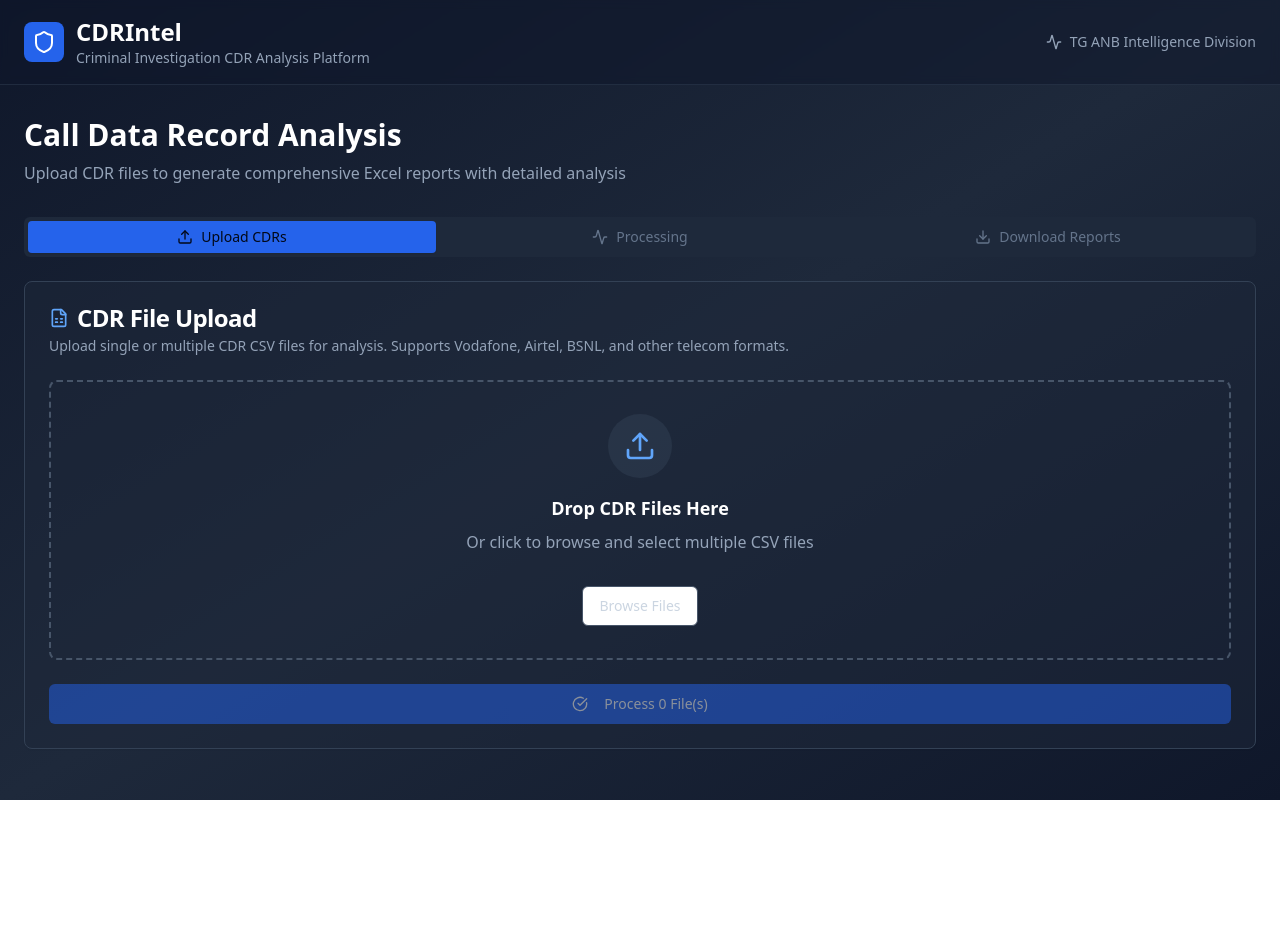
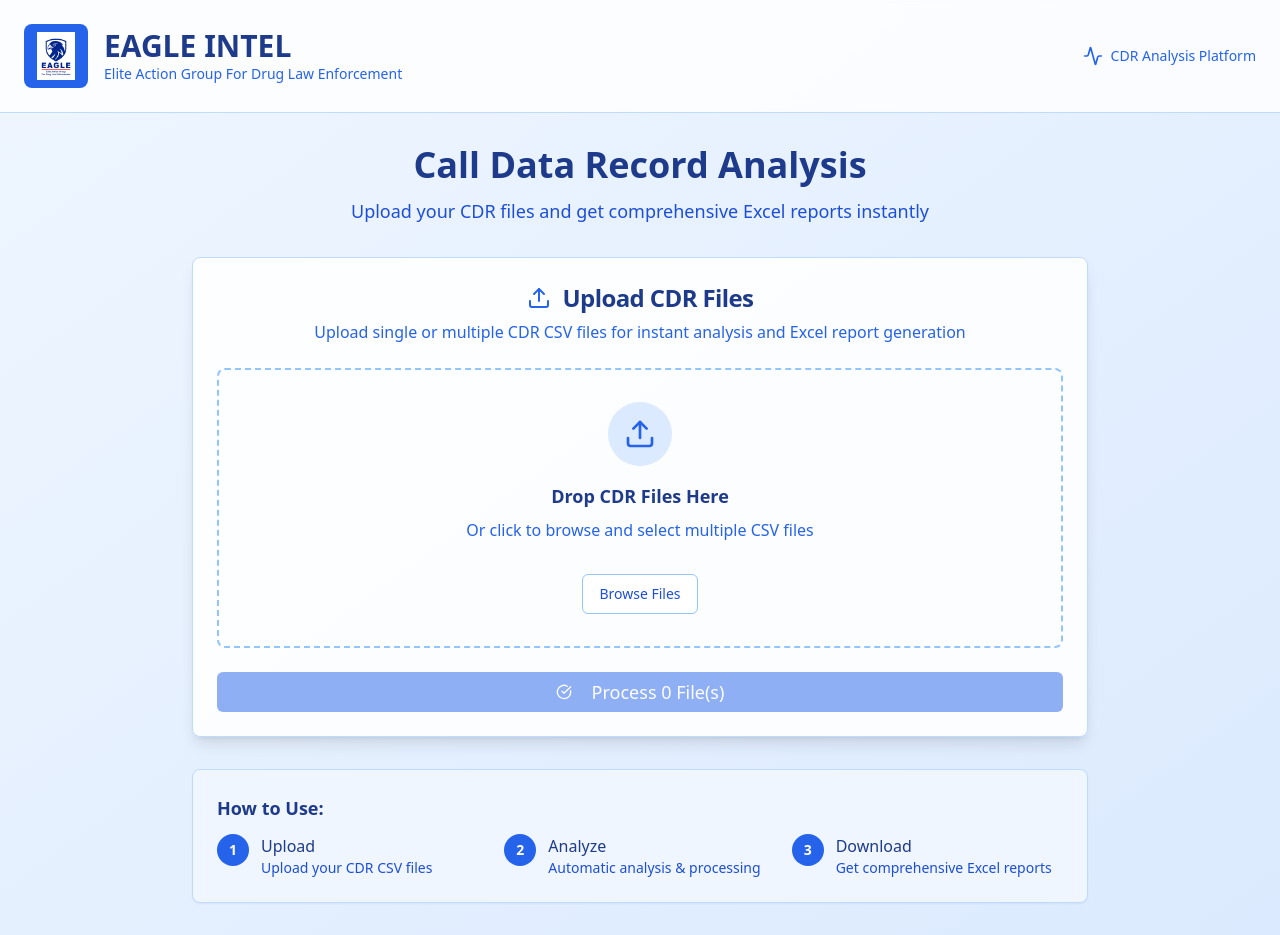
Before and after one commit to dspraneeth07/cdr-intel-analyzer, a React (Vite) app: page / in a window 1280 px wide. Before the commit the page ends 800 px from the top, so only its background shows below. Built offline with nearby package versions, Linux system fonts and the light colour scheme.

Commit message:
Refactor: Simplify UI, rename to EAGLE INTEL
Simplified the UI to include direct upload, analysis, and download. Updated the website name and logo, and implemented a bright theme.

```diff
--- a/index.html
+++ b/index.html
@@ -1,14 +1,15 @@
+
 <!DOCTYPE html>
 <html lang="en">
   <head>
     <meta charset="UTF-8" />
     <meta name="viewport" content="width=device-width, initial-scale=1.0" />
-    <title>cdr-intel-analyzer</title>
-    <meta name="description" content="Lovable Generated Project" />
-    <meta name="author" content="Lovable" />
+    <title>EAGLE INTEL - CDR Analysis Platform</title>
+    <meta name="description" content="Elite Action Group For Drug Law Enforcement - CDR Analysis Platform" />
+    <meta name="author" content="EAGLE INTEL" />
 
-    <meta property="og:title" content="cdr-intel-analyzer" />
-    <meta property="og:description" content="Lovable Generated Project" />
+    <meta property="og:title" content="EAGLE INTEL - CDR Analysis Platform" />
+    <meta property="og:description" content="Elite Action Group For Drug Law Enforcement - CDR Analysis Platform" />
     <meta property="og:type" content="website" />
     <meta property="og:image" content="https://lovable.dev/opengraph-image-p98pqg.png" />
 
--- a/src/components/BulkDownloader.tsx
+++ b/src/components/BulkDownloader.tsx
@@ -1,3 +1,4 @@
+
 import React from 'react';
 import { Card, CardContent, CardDescription, CardHeader, CardTitle } from "@/components/ui/card";
 import { Button } from "@/components/ui/button";
@@ -15,7 +16,6 @@ const BulkDownloader: React.FC<BulkDownloaderProps> = ({ processedData }) => {
   const generateExcelFile = (data: any) => {
     const workbook = XLSX.utils.book_new();
 
-    // Shortened sheet names to comply with Excel's 31-character limit
     const sheets = [
       { name: `SUMMARY_${data.msisdn.slice(-4)}`, data: data.summary },
       { name: `CALLDETAILS_${data.msisdn.slice(-4)}`, data: data.callDetails },
@@ -72,7 +72,6 @@ const BulkDownloader: React.FC<BulkDownloaderProps> = ({ processedData }) => {
         const fileName = `CDR_Analysis_${data.msisdn}_${new Date().toISOString().split('T')[0]}.xlsx`;
         XLSX.writeFile(workbook, fileName);
 
-        // Small delay between downloads to prevent browser issues
         await new Promise(resolve => setTimeout(resolve, 500));
       }
 
@@ -92,37 +91,26 @@ const BulkDownloader: React.FC<BulkDownloaderProps> = ({ processedData }) => {
 
   return (
     <div className="space-y-6">
-      <Card className="bg-slate-800/50 border-slate-700">
-        <CardHeader>
-          <CardTitle className="text-white flex items-center">
-            <Download className="h-5 w-5 mr-2 text-blue-400" />
-            Download Excel Reports
-          </CardTitle>
-          <CardDescription className="text-slate-400">
-            Download processed CDR data as structured Excel files with multiple analysis sheets
-          </CardDescription>
-        </CardHeader>
-        <CardContent>
       {processedData.length === 0 ? (
         <div className="text-center py-8">
-              <FileSpreadsheet className="h-12 w-12 text-slate-500 mx-auto mb-4" />
-              <p className="text-slate-400">No processed data available</p>
-              <p className="text-sm text-slate-500">Process CDR files first to enable downloads</p>
+          <FileSpreadsheet className="h-12 w-12 text-blue-400 mx-auto mb-4" />
+          <p className="text-blue-600">No processed data available</p>
+          <p className="text-sm text-blue-500">Process CDR files first to enable downloads</p>
         </div>
       ) : (
         <div className="space-y-6">
           {/* Bulk Download Section */}
-              <div className="p-4 bg-gradient-to-r from-blue-600/20 to-purple-600/20 rounded-lg border border-blue-600/30">
+          <div className="p-6 bg-gradient-to-r from-green-50 to-emerald-50 rounded-lg border border-green-200">
             <div className="flex items-center justify-between">
               <div>
-                    <h3 className="text-white font-medium">Bulk Download All Files</h3>
-                    <p className="text-sm text-slate-400">
+                <h3 className="text-green-800 font-semibold text-lg">Bulk Download All Files</h3>
+                <p className="text-green-600">
                   Download all {processedData.length} processed CDR files at once
                 </p>
               </div>
               <Button
                 onClick={downloadAllFiles}
-                    className="bg-blue-600 hover:bg-blue-700"
+                className="bg-green-600 hover:bg-green-700 text-white"
               >
                 <Package className="h-4 w-4 mr-2" />
                 Download All ({processedData.length})
@@ -132,26 +120,26 @@ const BulkDownloader: React.FC<BulkDownloaderProps> = ({ processedData }) => {
 
           {/* Individual Files */}
           <div className="space-y-4">
-                <h3 className="text-white font-medium">Individual Downloads</h3>
+            <h3 className="text-blue-900 font-semibold text-lg">Individual Downloads</h3>
             {processedData.map((data, index) => (
-                  <div key={index} className="flex items-center justify-between p-4 bg-slate-700/30 rounded-lg">
+              <div key={index} className="flex items-center justify-between p-4 bg-white rounded-lg border border-blue-200 shadow-sm">
                 <div className="flex items-center space-x-3">
-                      <FileSpreadsheet className="h-5 w-5 text-green-400" />
+                  <FileSpreadsheet className="h-6 w-6 text-blue-600" />
                   <div>
-                        <h4 className="text-white font-medium">CDR Analysis - {data.msisdn}</h4>
-                        <p className="text-sm text-slate-400">
+                    <h4 className="text-blue-900 font-medium">CDR Analysis - {data.msisdn}</h4>
+                    <p className="text-sm text-blue-600">
                       {data.callDetails.length} call records • 8 analysis sheets
                     </p>
                   </div>
                 </div>
                 <div className="flex items-center space-x-3">
-                      <div className="text-sm text-slate-400">
+                  <div className="text-sm text-blue-600 font-medium">
                     Excel File
                   </div>
                   <Button
                     size="sm"
                     onClick={() => downloadSingleFile(data)}
-                        className="bg-green-600 hover:bg-green-700"
+                    className="bg-blue-600 hover:bg-blue-700 text-white"
                   >
                     <Download className="h-4 w-4 mr-2" />
                     Download
@@ -162,8 +150,6 @@ const BulkDownloader: React.FC<BulkDownloaderProps> = ({ processedData }) => {
           </div>
         </div>
       )}
-        </CardContent>
-      </Card>
     </div>
   );
 };
--- a/src/components/CDRUploader.tsx
+++ b/src/components/CDRUploader.tsx
@@ -139,8 +139,8 @@ const CDRUploader: React.FC<CDRUploaderProps> = ({
       <div
         className={`border-2 border-dashed rounded-lg p-8 text-center transition-all ${
           dragActive
-            ? 'border-blue-500 bg-blue-500/10'
-            : 'border-slate-600 hover:border-slate-500'
+            ? 'border-blue-500 bg-blue-50'
+            : 'border-blue-300 hover:border-blue-400 bg-blue-25'
         }`}
         onDragEnter={handleDrag}
         onDragLeave={handleDrag}
@@ -148,14 +148,14 @@ const CDRUploader: React.FC<CDRUploaderProps> = ({
         onDrop={handleDrop}
       >
         <div className="flex flex-col items-center space-y-4">
-          <div className="p-4 bg-slate-700/50 rounded-full">
-            <Upload className="h-8 w-8 text-blue-400" />
+          <div className="p-4 bg-blue-100 rounded-full">
+            <Upload className="h-8 w-8 text-blue-600" />
           </div>
           <div>
-            <h3 className="text-lg font-semibold text-white mb-2">
+            <h3 className="text-lg font-semibold text-blue-900 mb-2">
               Drop CDR Files Here
             </h3>
-            <p className="text-slate-400 mb-4">
+            <p className="text-blue-600 mb-4">
               Or click to browse and select multiple CSV files
             </p>
           </div>
@@ -170,7 +170,7 @@ const CDRUploader: React.FC<CDRUploaderProps> = ({
           <Button
             asChild
             variant="outline"
-            className="border-slate-600 text-slate-300 hover:bg-slate-700"
+            className="border-blue-300 text-blue-700 hover:bg-blue-50"
           >
             <label htmlFor="file-input" className="cursor-pointer">
               Browse Files
@@ -181,16 +181,16 @@ const CDRUploader: React.FC<CDRUploaderProps> = ({
 
       {/* File List */}
       {files.length > 0 && (
-        <Card className="bg-slate-800/30 border-slate-700">
+        <Card className="bg-blue-50 border-blue-200">
           <CardContent className="p-4">
-            <h4 className="text-white font-medium mb-4">Selected Files ({files.length})</h4>
+            <h4 className="text-blue-900 font-medium mb-4">Selected Files ({files.length})</h4>
             <div className="space-y-2">
               {files.map((file, index) => (
-                <div key={index} className="flex items-center justify-between p-3 bg-slate-700/30 rounded-lg">
+                <div key={index} className="flex items-center justify-between p-3 bg-white rounded-lg border border-blue-200">
                   <div className="flex items-center space-x-3">
-                    <FileText className="h-4 w-4 text-blue-400" />
-                    <span className="text-sm text-white">{file.name}</span>
-                    <span className="text-xs text-slate-400">
+                    <FileText className="h-4 w-4 text-blue-600" />
+                    <span className="text-sm text-blue-900">{file.name}</span>
+                    <span className="text-xs text-blue-500">
                       ({(file.size / 1024 / 1024).toFixed(2)} MB)
                     </span>
                   </div>
@@ -198,7 +198,7 @@ const CDRUploader: React.FC<CDRUploaderProps> = ({
                     size="sm"
                     variant="ghost"
                     onClick={() => removeFile(index)}
-                    className="text-slate-400 hover:text-red-400"
+                    className="text-red-500 hover:text-red-700 hover:bg-red-50"
                   >
                     <X className="h-4 w-4" />
                   </Button>
@@ -214,16 +214,16 @@ const CDRUploader: React.FC<CDRUploaderProps> = ({
         <Button
           onClick={processFiles}
           disabled={files.length === 0 || isProcessing}
-          className="w-full bg-blue-600 hover:bg-blue-700"
+          className="w-full bg-blue-600 hover:bg-blue-700 text-white py-3 text-lg"
         >
           {isProcessing ? (
             <>
-              <div className="animate-spin rounded-full h-4 w-4 border-b-2 border-white mr-2"></div>
+              <div className="animate-spin rounded-full h-5 w-5 border-b-2 border-white mr-3"></div>
               Processing Files...
             </>
           ) : (
             <>
-              <CheckCircle className="h-4 w-4 mr-2" />
+              <CheckCircle className="h-5 w-5 mr-3" />
               Process {files.length} File(s)
             </>
           )}
@@ -231,11 +231,11 @@ const CDRUploader: React.FC<CDRUploaderProps> = ({
 
         {isProcessing && (
           <div className="space-y-2">
-            <div className="flex justify-between text-sm text-slate-400">
+            <div className="flex justify-between text-sm text-blue-600">
               <span>Processing Progress</span>
               <span>{Math.round(uploadProgress)}%</span>
             </div>
-            <Progress value={uploadProgress} className="h-2" />
+            <Progress value={uploadProgress} className="h-3" />
           </div>
         )}
       </div>
--- a/src/pages/Index.tsx
+++ b/src/pages/Index.tsx
@@ -1,35 +1,36 @@
 
 import React, { useState } from 'react';
 import { Card, CardContent, CardDescription, CardHeader, CardTitle } from "@/components/ui/card";
-import { Tabs, TabsContent, TabsList, TabsTrigger } from "@/components/ui/tabs";
-import { Upload, Download, FileSpreadsheet, Shield, Activity } from 'lucide-react';
+import { Upload, Download, FileSpreadsheet, Activity } from 'lucide-react';
 import CDRUploader from '@/components/CDRUploader';
-import ProcessingStatus from '@/components/ProcessingStatus';
 import BulkDownloader from '@/components/BulkDownloader';
 
 const Index = () => {
-  const [uploadedFiles, setUploadedFiles] = useState<any[]>([]);
   const [processedData, setProcessedData] = useState<any[]>([]);
   const [isProcessing, setIsProcessing] = useState(false);
 
   return (
-    <div className="min-h-screen bg-gradient-to-br from-slate-900 via-slate-800 to-slate-900">
+    <div className="min-h-screen bg-gradient-to-br from-blue-50 to-blue-100">
       {/* Header */}
-      <div className="border-b border-slate-700/50 backdrop-blur-sm bg-slate-900/50">
-        <div className="container mx-auto px-6 py-4">
+      <div className="border-b border-blue-200 bg-white/80 backdrop-blur-sm">
+        <div className="container mx-auto px-6 py-6">
           <div className="flex items-center justify-between">
-            <div className="flex items-center space-x-3">
+            <div className="flex items-center space-x-4">
               <div className="p-2 bg-blue-600 rounded-lg">
-                <Shield className="h-6 w-6 text-white" />
+                <img
+                  src="/lovable-uploads/267315df-bfd6-4db7-b92e-d2eaf39b0875.png"
+                  alt="EAGLE Logo"
+                  className="h-12 w-12 object-contain"
+                />
               </div>
               <div>
-                <h1 className="text-2xl font-bold text-white">CDRIntel</h1>
-                <p className="text-sm text-slate-400">Criminal Investigation CDR Analysis Platform</p>
+                <h1 className="text-3xl font-bold text-blue-900">EAGLE INTEL</h1>
+                <p className="text-sm text-blue-600">Elite Action Group For Drug Law Enforcement</p>
               </div>
             </div>
-            <div className="flex items-center space-x-2 text-slate-400">
-              <Activity className="h-4 w-4" />
-              <span className="text-sm">TG ANB Intelligence Division</span>
+            <div className="flex items-center space-x-2 text-blue-600">
+              <Activity className="h-5 w-5" />
+              <span className="text-sm font-medium">CDR Analysis Platform</span>
             </div>
           </div>
         </div>
@@ -37,41 +38,26 @@ const Index = () => {
 
       {/* Main Content */}
       <div className="container mx-auto px-6 py-8">
-        <div className="mb-8">
-          <h2 className="text-3xl font-bold text-white mb-2">Call Data Record Analysis</h2>
-          <p className="text-slate-400">Upload CDR files to generate comprehensive Excel reports with detailed analysis</p>
+        <div className="mb-8 text-center">
+          <h2 className="text-4xl font-bold text-blue-900 mb-3">Call Data Record Analysis</h2>
+          <p className="text-lg text-blue-700">Upload your CDR files and get comprehensive Excel reports instantly</p>
         </div>
 
-        <Tabs defaultValue="upload" className="space-y-6">
-          <TabsList className="grid w-full grid-cols-3 bg-slate-800 border-slate-700">
-            <TabsTrigger value="upload" className="data-[state=active]:bg-blue-600">
-              <Upload className="h-4 w-4 mr-2" />
-              Upload CDRs
-            </TabsTrigger>
-            <TabsTrigger value="processing" className="data-[state=active]:bg-blue-600">
-              <Activity className="h-4 w-4 mr-2" />
-              Processing
-            </TabsTrigger>
-            <TabsTrigger value="download" className="data-[state=active]:bg-blue-600">
-              <Download className="h-4 w-4 mr-2" />
-              Download Reports
-            </TabsTrigger>
-          </TabsList>
-
-          <TabsContent value="upload" className="space-y-6">
-            <Card className="bg-slate-800/50 border-slate-700">
-              <CardHeader>
-                <CardTitle className="text-white flex items-center">
-                  <FileSpreadsheet className="h-5 w-5 mr-2 text-blue-400" />
-                  CDR File Upload
+        <div className="max-w-4xl mx-auto space-y-8">
+          {/* Upload Section */}
+          <Card className="bg-white/90 border-blue-200 shadow-lg">
+            <CardHeader className="text-center">
+              <CardTitle className="text-blue-900 flex items-center justify-center text-2xl">
+                <Upload className="h-6 w-6 mr-3 text-blue-600" />
+                Upload CDR Files
               </CardTitle>
-                <CardDescription className="text-slate-400">
-                  Upload single or multiple CDR CSV files for analysis. Supports Vodafone, Airtel, BSNL, and other telecom formats.
+              <CardDescription className="text-blue-600 text-base">
+                Upload single or multiple CDR CSV files for instant analysis and Excel report generation
               </CardDescription>
             </CardHeader>
             <CardContent>
               <CDRUploader
-                  onFilesUploaded={setUploadedFiles}
+                onFilesUploaded={() => {}}
                 onProcessingStart={() => setIsProcessing(true)}
                 onProcessingComplete={(data) => {
                   setProcessedData(data);
@@ -80,20 +66,67 @@ const Index = () => {
               />
             </CardContent>
           </Card>
-          </TabsContent>
 
-          <TabsContent value="processing" className="space-y-6">
-            <ProcessingStatus
-              uploadedFiles={uploadedFiles}
-              isProcessing={isProcessing}
-              processedData={processedData}
-            />
-          </TabsContent>
+          {/* Processing Status */}
+          {isProcessing && (
+            <Card className="bg-gradient-to-r from-blue-500 to-blue-600 text-white shadow-lg">
+              <CardContent className="p-6">
+                <div className="flex items-center justify-center space-x-3">
+                  <div className="animate-spin rounded-full h-6 w-6 border-b-2 border-white"></div>
+                  <span className="text-lg font-medium">Analyzing CDR Data...</span>
+                </div>
+              </CardContent>
+            </Card>
+          )}
 
-          <TabsContent value="download" className="space-y-6">
+          {/* Download Section */}
+          {processedData.length > 0 && (
+            <Card className="bg-white/90 border-green-200 shadow-lg">
+              <CardHeader className="text-center">
+                <CardTitle className="text-green-800 flex items-center justify-center text-2xl">
+                  <Download className="h-6 w-6 mr-3 text-green-600" />
+                  Download Excel Reports
+                </CardTitle>
+                <CardDescription className="text-green-600 text-base">
+                  Your CDR analysis is complete. Download the comprehensive Excel reports below.
+                </CardDescription>
+              </CardHeader>
+              <CardContent>
                 <BulkDownloader processedData={processedData} />
-          </TabsContent>
-        </Tabs>
+              </CardContent>
+            </Card>
+          )}
+
+          {/* Instructions */}
+          <Card className="bg-blue-50 border-blue-200">
+            <CardContent className="p-6">
+              <h3 className="text-lg font-semibold text-blue-900 mb-3">How to Use:</h3>
+              <div className="grid md:grid-cols-3 gap-4">
+                <div className="flex items-start space-x-3">
+                  <div className="bg-blue-600 text-white rounded-full w-8 h-8 flex items-center justify-center text-sm font-bold">1</div>
+                  <div>
+                    <h4 className="font-medium text-blue-900">Upload</h4>
+                    <p className="text-sm text-blue-700">Upload your CDR CSV files</p>
+                  </div>
+                </div>
+                <div className="flex items-start space-x-3">
+                  <div className="bg-blue-600 text-white rounded-full w-8 h-8 flex items-center justify-center text-sm font-bold">2</div>
+                  <div>
+                    <h4 className="font-medium text-blue-900">Analyze</h4>
+                    <p className="text-sm text-blue-700">Automatic analysis & processing</p>
+                  </div>
+                </div>
+                <div className="flex items-start space-x-3">
+                  <div className="bg-blue-600 text-white rounded-full w-8 h-8 flex items-center justify-center text-sm font-bold">3</div>
+                  <div>
+                    <h4 className="font-medium text-blue-900">Download</h4>
+                    <p className="text-sm text-blue-700">Get comprehensive Excel reports</p>
+                  </div>
+                </div>
+              </div>
+            </CardContent>
+          </Card>
+        </div>
       </div>
     </div>
   );
```
Also changed, not shown: public/lovable-uploads/267315df-bfd6-4db7-b92e-d2eaf39b0875.png (added). Lines whose indentation alone changed are shown as unchanged.
